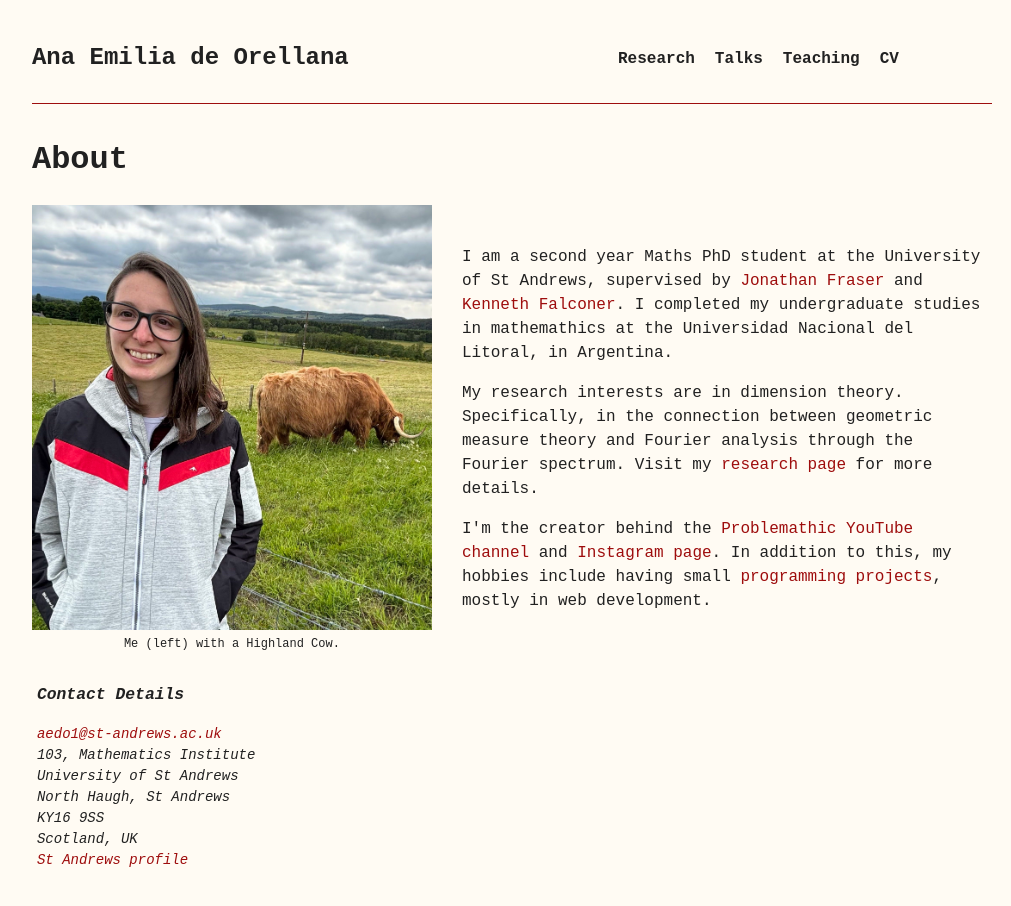
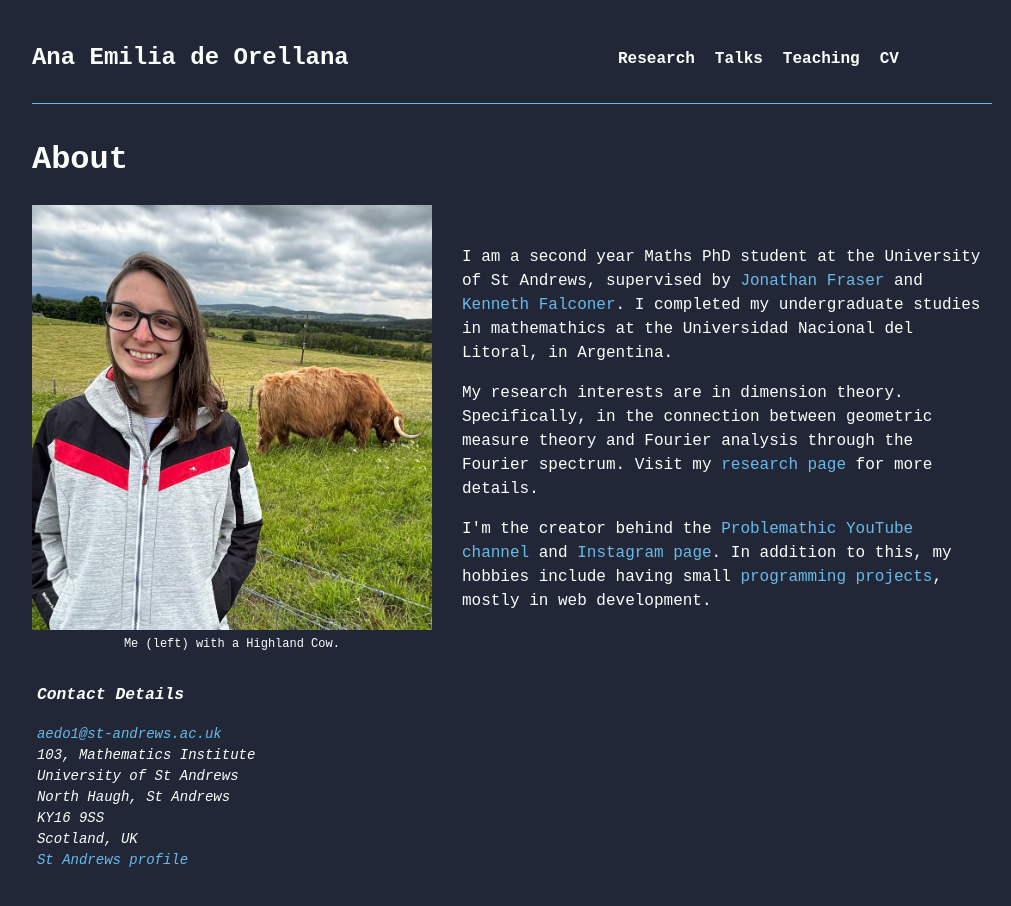
Before and after one commit to AnadeOre/anadeore.github.io, a Next.js app: page / in a window 1280 px wide. Shown: the top 906 px of the page, without its empty margins (128-1139 px from the left). Built offline with nearby package versions, Linux system fonts and the light colour scheme.

Commit message:
change colours

```diff
--- a/src/app/styles/globals.css
+++ b/src/app/styles/globals.css
@@ -1,12 +1,12 @@
 html {
   --orange: rgb(255, 107, 1);
-  --bg: rgb(255, 251, 243);
-  /* --bg: #212737; */
-  --white: rgb(33, 33, 33);
-  /* --white: rgb(251, 254, 251); */
-  --blue: #9e0d0d;
+  /* --bg: rgb(255, 251, 243); */
+  --bg: #212737;
+  /* --white: rgb(33, 33, 33); */
+  --white: rgb(251, 254, 251);
+  /* --blue: #9e0d0d; */
   --secondblue: #2b77a4;
-  /* --blue: #6abae8; */
+  --blue: #6abae8;
   /* --blue: #b86b13; */
   /* --blue: rgb(106, 186, 232); */
   --gray: rgb(152, 150, 150);
```
